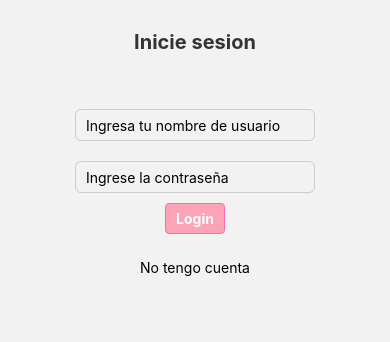
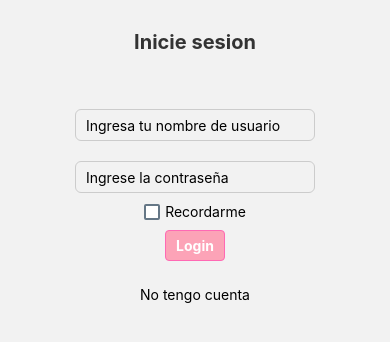
Before and after one commit to camilakohnen/pr3-pi2-kohnen-montero-goerling, a React Native app in the folder my-project-name/: screen /login in a window 390 px wide. Shown: the top 342 px of the page. Built offline with nearby package versions, Linux system fonts and the light colour scheme.

Commit message:
modificando login y search

```diff
--- a/my-project-name/package.json
+++ b/my-project-name/package.json
@@ -10,6 +10,7 @@
   },
   "dependencies": {
     "@expo/metro-runtime": "~4.0.0",
+    "@react-native-async-storage/async-storage": "^2.1.0",
     "@react-navigation/bottom-tabs": "^7.0.6",
     "@react-navigation/native": "^7.0.3",
     "@react-navigation/native-stack": "^7.1.0",
--- a/my-project-name/src/components/FormularioLogin.js
+++ b/my-project-name/src/components/FormLogin.js
@@ -1,4 +1,4 @@
-import { Text, View , TextInput, StyleSheet, TouchableOpacity} from 'react-native'
+import { Text, View , TextInput, StyleSheet, TouchableOpacity, CheckBox} from 'react-native'
 import React, { Component } from 'react'
 import { auth } from '../firebase/config'
 
@@ -8,7 +8,8 @@ export default class FormularioLogin extends Component {
         this.state = {
             email: '', //mail
             password: '', // contraseña
-            error: ''
+            error: '',
+            rememberMe: false,
         }
     }
 
@@ -30,6 +31,9 @@ export default class FormularioLogin extends Component {
             this.props.navigation.navigate('anidada')
             console.log('ingreso correctamente')
             console.log(user);
+
+            // FALTA IF PARA VER SI EL USUARIO ESTA NE SESION
+
         })
         .catch((err) => {
             if (err.code === 'auth/internal-error') {
@@ -66,6 +70,13 @@ export default class FormularioLogin extends Component {
                     {this.state.error}
                 </Text>
             }
+            <View style={styles.rememberMeContainer}>
+                    <CheckBox
+                        value={this.state.rememberMe}
+                        onValueChange={(newValue) => this.setState({ rememberMe: newValue })}
+                    />
+                    <Text style={styles.rememberMeText}>Recordarme</Text>
+            </View>
             <TouchableOpacity
                 style={styles.boton}
                 onPress={() => this.login(this.state.email, this.state.password)}
@@ -120,4 +131,12 @@ const styles = StyleSheet.create({
         marginVertical: 5,
         textAlign: 'center',
     },
+    rememberMeContainer: {
+        flexDirection: 'row',
+        alignItems: 'center',
+        marginBottom: 10,
+    },
+    rememberMeText: {
+        marginLeft: 5,
+    },
 })
--- a/my-project-name/src/navegacion/NavegacionAnidada.js
+++ b/my-project-name/src/navegacion/NavegacionAnidada.js
@@ -32,7 +32,7 @@ export default class NavegacionAnidada extends Component {
               tabBarIcon: () => <FontAwesome6 name="add" size={24} color="black" />}}
 
             />
-            <Tab.Screen name='buscador' component={BuscadorUsers}  options={{
+            <Tab.Screen name='search profiles' component={BuscadorUsers}  options={{
               headerShown: false,
               tabBarIcon: () => <FontAwesome name="search" size={24} color="black" /> }}/>
 
--- a/my-project-name/src/screens/Login.js
+++ b/my-project-name/src/screens/Login.js
@@ -1,6 +1,7 @@
 import { Text, View, TouchableOpacity, StyleSheet } from 'react-native'
 import React, { Component } from 'react'
-import FormularioLogin from '../components/FormularioLogin'
+import FormularioLogin from '../components/FormLogin'
+
 
 export default class Login extends Component {
     constructor(props){
--- a/my-project-name/src/screens/UsersSearch.js
+++ b/my-project-name/src/screens/UsersSearch.js
@@ -29,20 +29,15 @@ export default class BuscadorUsers extends Component {
         });
     }
 
-    goToAnidada(){
-        this.props.navigation.navigate('home')
-    }
-
     filtrado(text) {
         const filtered = this.state.users.filter((user) => {
-            // Asegúrate de que user.data.username existe antes de aplicar toLowerCase()
             return user.data.username &&
                    user.data.username.toLowerCase().includes(text.toLowerCase());
         });
 
         this.setState({
-            searchText: text,       // Guarda el texto escrito
-            filteredUsers: filtered, // Muestra solo los usuarios filtrados
+            searchText: text,       // guardo el texto escrito
+            filteredUsers: filtered, // muestro solo los usuarios filtrados
         });
     }
 
@@ -64,13 +59,6 @@ export default class BuscadorUsers extends Component {
             renderItem={ ({item}) =>  <Text style={styles.userCard}> {item.data.username} </Text>} // viene destrucutrado
         />
 
-        <TouchableOpacity
-            style={styles.volverButton}
-            onPress={()=> this.goToAnidada()}
-        >
-            <Text>Volver a home</Text>
-        </TouchableOpacity>
-
       </View>
     )
   }
@@ -78,45 +66,45 @@ export default class BuscadorUsers extends Component {
 
 const styles = StyleSheet.create({
     container: {
-        flex: 1, // Ocupa toda la pantalla
-        backgroundColor: '#f9f9f9', // Fondo suave
-        padding: 20, // Espaciado general
+        flex: 1,
+        backgroundColor: '#f9f9f9',
+        padding: 20,
         alignItems: 'center',
     },
     searchInput: {
-        height: 45, // Tamaño más grande para facilitar la escritura
-        width: '100%', // Ocupa todo el ancho del contenedor
+        height: 45,
+        width: '100%',
         borderWidth: 1,
         borderRadius: 8,
         borderColor: '#ddd',
         backgroundColor: '#fff',
-        paddingHorizontal: 15, // Espaciado interno
+        paddingHorizontal: 15,
         marginVertical: 15,
-        fontSize: 16, // Fuente más legible
+        fontSize: 16,
         shadowColor: '#000',
-        shadowOffset: { width: 0, height: 2 }, // Sombra sutil
+        shadowOffset: { width: 0, height: 2 },
         shadowOpacity: 0.1,
         shadowRadius: 4,
     },
     texto: {
-        fontSize: 20, // Tamaño más grande para el título
+        fontSize: 20,
         fontWeight: 'bold',
-        color: '#333', // Color de texto oscuro
+        color: '#333',
         marginBottom: 15,
     },
     userCard: {
-        backgroundColor: '#fff', // Fondo blanco para destacar cada usuario
-        padding: 15, // Espaciado interno
-        marginBottom: 10, // Separación entre tarjetas
-        borderRadius: 8, // Bordes redondeados
+        backgroundColor: '#fff',
+        padding: 15,
+        marginBottom: 10,
+        borderRadius: 8,
         shadowColor: '#000',
         shadowOffset: { width: 0, height: 2 },
         shadowOpacity: 0.1,
         shadowRadius: 4,
-        width: '100%', // Ocupa todo el ancho
+        width: '100%',
     },
     volverText: {
-        color: '#fff', // Texto blanco
+        color: '#fff',
         fontSize: 16,
         fontWeight: 'bold',
     },
```
Also changed, not shown: 1 other file (tests, documents, lock files or other folders).
